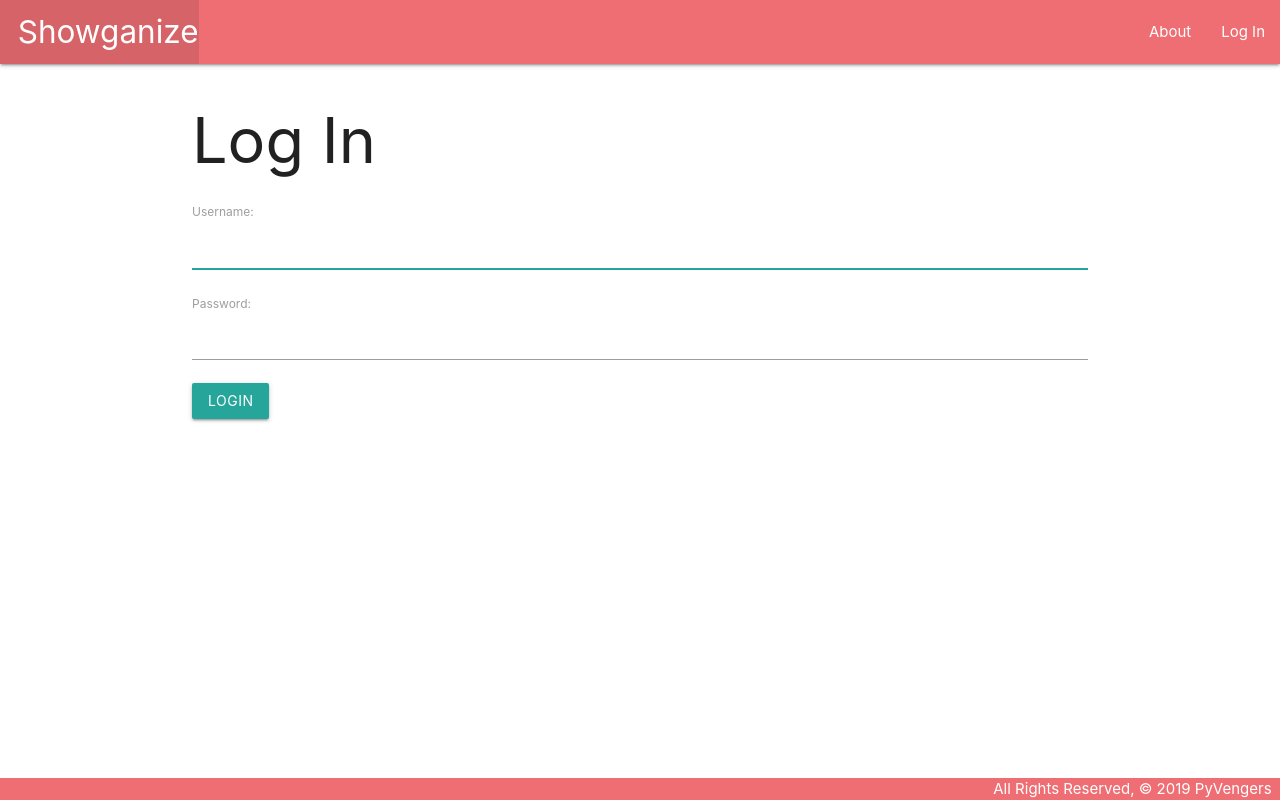
After one commit to rmscampos/pyvengersunit3, a Django app: page /accounts/login/ in a window 1280 px wide. The commit adds this page. Run offline with Django 3.2, Linux system fonts and the light colour scheme.

Commit message:
add nav bar and login capability

```diff
--- /dev/null
+++ b/main_app/static/css/style.css
@@ -0,0 +1,14 @@
+body {
+    display: flex;
+    min-height: 100vh;
+    flex-direction: column;
+  }
+
+  main {
+    flex: 1 0 auto;
+  }
+
+  footer.page-footer {
+    padding-top: 0;
+    text-align: right;
+  }
--- a/main_app/templates/about.html
+++ b/main_app/templates/about.html
@@ -1,4 +1,4 @@
-{% extend 'base.html' %}
+{% extends 'base.html' %}
 
 {% block content %}
 <h1>About Showganize</h1>
--- a/main_app/templates/base.html
+++ b/main_app/templates/base.html
@@ -1,3 +1,5 @@
+{% load static %}
+
 <!DOCTYPE html>
 <html lang="en">
 <head>
@@ -6,6 +8,7 @@
   <meta http-equiv="X-UA-Compatible" content="ie=edge">
   <title>Showganize</title>
   <link rel="stylesheet" href="https://cdnjs.cloudflare.com/ajax/libs/materialize/1.0.0/css/materialize.min.css">
+  <link rel="stylesheet" type="text/css" href="{% static 'css/style.css' %}">
 </head>
 <body>
   <header class="navbar-fixed">
@@ -15,11 +18,11 @@
           <li><a href="/" class="left brand-logo">&nbsp;&nbsp;Showganize</a></li>
         </ul>
         <ul class="right">
-          <li><a href="/about">About</a></li>
+          <li><a href="{% url 'about' %}">About</a></li>
           {% if user.is_authenticated %}
-            <li><a href=" temporary ">Log Out</a></li>
+            <li><a href="{% url 'logout' %}">Log Out</a></li>
           {% else %}
-            <li><a href=" temporary ">Log In</a></li>
+            <li><a href="{% url 'login' %}">Log In</a></li>
           {% endif %}
         </ul>
       </div>
--- /dev/null
+++ b/main_app/templates/registration/login.html
@@ -0,0 +1,13 @@
+{% extends 'base.html' %}
+{% block content %}
+
+<h1>Log In</h1>
+
+<form method="post" action="{% url 'login' %}">
+  {% csrf_token %}
+  {{ form.as_p }}
+  <input type="submit" class="btn" value="login">
+  <input type="hidden" name="next" value="{{ next }}">
+</form>
+
+{% endblock %}
--- a/pyvengersunit3/settings.py
+++ b/pyvengersunit3/settings.py
@@ -119,3 +119,7 @@ USE_TZ = True
 # https://docs.djangoproject.com/en/2.2/howto/static-files/
 
 STATIC_URL = '/static/'
+
+LOGIN_REDIRECT_URL = '/about/'
+
+LOGOUT_REDIRECT_URL = '/'
--- a/pyvengersunit3/urls.py
+++ b/pyvengersunit3/urls.py
@@ -19,5 +19,5 @@ from django.urls import path, include
 urlpatterns = [
     path('admin/', admin.site.urls),
     path('', include('main_app.urls')),
-
+    path('accounts/', include('django.contrib.auth.urls')),
 ]
```
